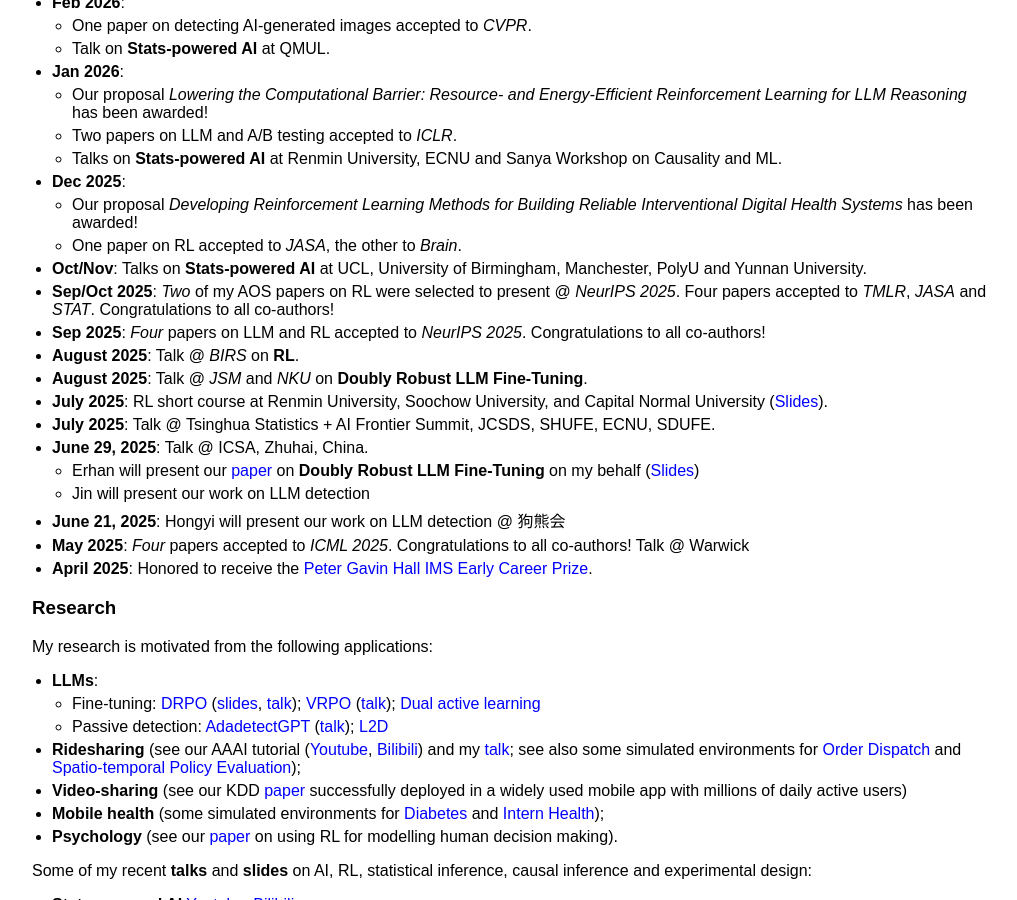
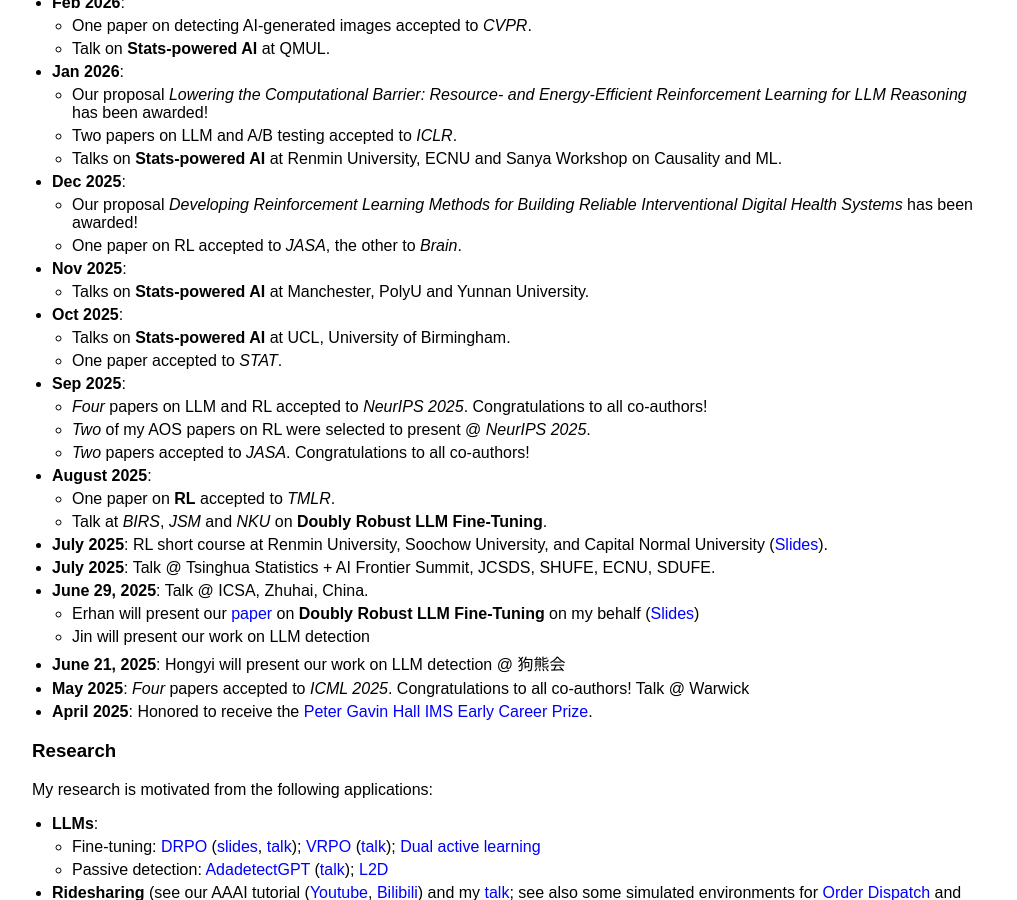
Before and after one commit to callmespring/callmespring.github.io, a Jekyll site: the page built from index.md, in a window 1280 px wide and 900 px high, scrolled down 1293 px. Shown: the whole window, without its empty margins (108-1125 px from the left). Built offline with Jekyll 4.4.1, drawn with Linux system fonts in a browser that asks for light colours.

Commit message:
Update index.md

```diff
--- a/index.md
+++ b/index.md
@@ -39,11 +39,18 @@
 - **Dec 2025**:
   * Our proposal *Developing Reinforcement Learning Methods for Building Reliable Interventional Digital Health Systems* has been awarded!
   * One paper on RL accepted to *JASA*, the other to *Brain*.
-- **Oct/Nov**: Talks on **Stats-powered AI** at UCL, University of Birmingham, Manchester, PolyU and Yunnan University.
-- **Sep/Oct 2025**: *Two* of my AOS papers on RL were selected to present @ *NeurIPS 2025*. Four papers accepted to *TMLR*, *JASA* and *STAT*. Congratulations to all co-authors!
-- **Sep 2025**: *Four* papers on LLM and RL accepted to *NeurIPS 2025*. Congratulations to all co-authors!
-- **August 2025**: Talk @ *BIRS* on **RL**.
-- **August 2025**: Talk @ *JSM* and *NKU* on **Doubly Robust LLM Fine-Tuning**.
+- **Nov 2025**:
+  * Talks on **Stats-powered AI** at Manchester, PolyU and Yunnan University.
+- **Oct 2025**:
+  * Talks on **Stats-powered AI** at UCL, University of Birmingham.
+  * One paper accepted to *STAT*.
+- **Sep 2025**:
+  * *Four* papers on LLM and RL accepted to *NeurIPS 2025*. Congratulations to all co-authors!
+  * *Two* of my AOS papers on RL were selected to present @ *NeurIPS 2025*.
+  * *Two* papers accepted to *JASA*.  Congratulations to all co-authors!
+- **August 2025**:
+  * One paper on **RL** accepted to *TMLR*.
+  * Talk at *BIRS*, *JSM* and *NKU* on **Doubly Robust LLM Fine-Tuning**.
 - **July 2025**: RL short course at Renmin University, Soochow University, and Capital Normal University ([Slides](https://github.com/callmespring/RL-short-course)).
 - **July 2025**: Talk @ Tsinghua Statistics + AI Frontier Summit, JCSDS, SHUFE, ECNU, SDUFE.
 - **June 29, 2025**: Talk @ ICSA, Zhuhai, China.
```
